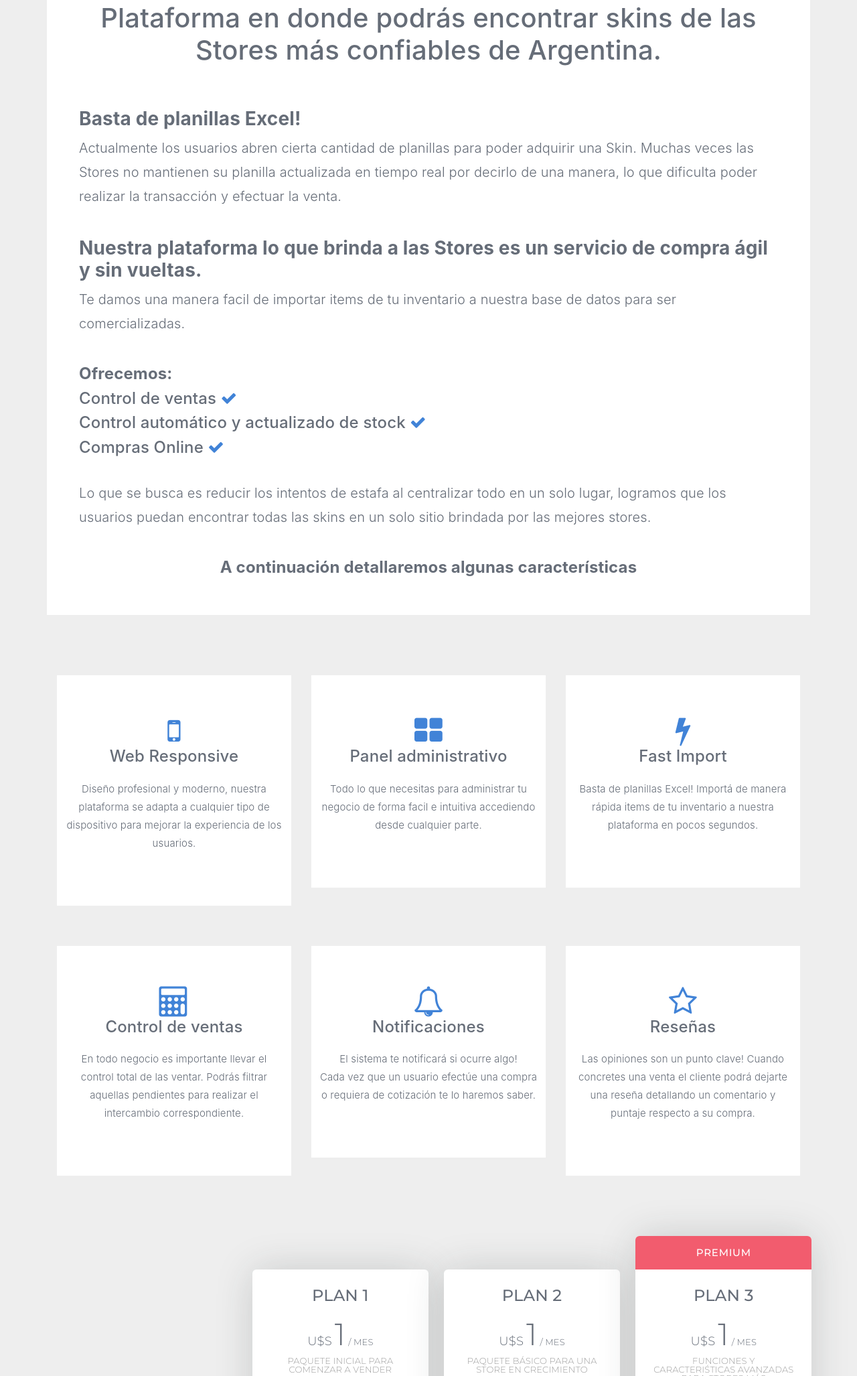
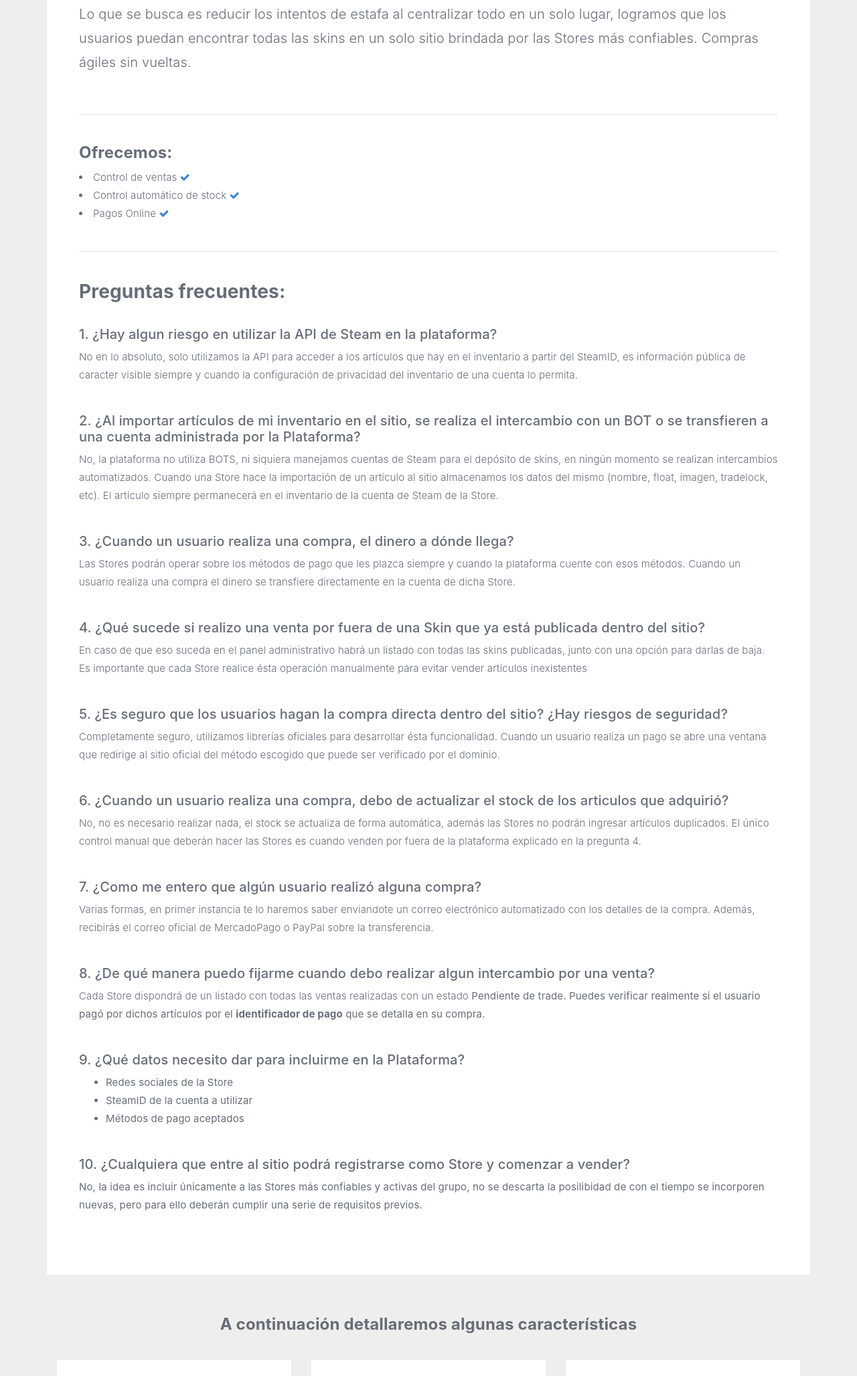
Before and after one commit to German-Cinelli/stores-pricing, a plain HTML site: page index.html in a window 1280 px wide. Shown: the part 70-2124 px from the top of the page at 67% size. Drawn offline with Linux system fonts and the light colour scheme.

Commit message:
4th commit

```diff
--- a/index.html
+++ b/index.html
@@ -52,34 +52,97 @@
   </style>
 
   <div class="container p-5" style="background-color: #fff">
-    <h1 class="text-center">Plataforma en donde podrás encontrar skins de las Stores más confiables de Argentina.</h1>
-    <br>
-    <br>
-    <h3><strong>Basta de planillas Excel!</strong></h3>
-    <p class="lead">Actualmente los usuarios abren cierta cantidad de planillas para poder adquirir una Skin. Muchas veces las Stores no mantienen su planilla actualizada en tiempo real por decirlo de una manera, lo que dificulta poder realizar la transacción y efectuar la venta.</p>
-    <br>
-    <h3><strong>Nuestra plataforma lo que brinda a las Stores es un servicio de compra ágil y sin vueltas.</strong></h3>
-    <p class="lead">Te damos una manera facil de importar items de tu inventario a nuestra base de datos para ser comercializadas.</p>
+
+    <p class="lead">Lo que se busca es reducir los intentos de estafa al centralizar todo en un solo lugar, logramos que los usuarios puedan encontrar todas las skins en un solo sitio brindada por las Stores más confiables. Compras ágiles sin vueltas.</p>
 
     <br>
+    <hr>
+    <br>
+
     <h4><strong>Ofrecemos:</strong></h4>
+    <div class="row">
 
-      <h4>Control de ventas <i class="fa fa-check"></i> </h4>
-      <h4>Control automático y actualizado de stock <i class="fa fa-check"></i> </h4>
-      <h4>Compras Online <i class="fa fa-check"></i> </h4>
+      <div class="col-sm-12 col-md-6 col-lg-12">
+        <li>Control de ventas <i class="fa fa-check"></i></li>
+        <li>Control automático de stock <i class="fa fa-check"></i></li>
+        <li>Pagos Online <i class="fa fa-check"></i></li>
+      </div>
+
+      <div class="col-sm-12 col-md-6 col-lg-12">
+
+      </div>
+
+    </div>
+
+
+      <br>
+      <hr>
+      <br>
+      <h3><strong>Preguntas frecuentes:</strong></h3>
+      <br>
+      <h5>1. ¿Hay algun riesgo en utilizar la API de Steam en la plataforma?</h5>
+      <p>No en lo absoluto, solo utilizamos la API para acceder a los artículos que hay en el inventario a partir del SteamID, es información pública de caracter visible siempre y cuando la configuración de privacidad del inventario de una cuenta lo permita.</p>
 
       <br>
 
-      <p class="lead">Lo que se busca es reducir los intentos de estafa al centralizar todo en un solo lugar, logramos que los usuarios puedan encontrar todas las skins en un solo sitio brindada por las mejores stores.</p>
+      <h5>2. ¿Al importar artículos de mi inventario en el sitio, se realiza el intercambio con un BOT o se transfieren a una cuenta administrada por la Plataforma?</h5>
+      <p>No, la plataforma no utiliza BOTS, ni siquiera manejamos cuentas de Steam para el depósito de skins, en ningún momento se realizan intercambios automatizados. Cuando una Store hace la importación de un artículo al sitio almacenamos los datos del mismo (nombre, float, imagen, tradelock, etc). El artículo siempre permanecerá en el inventario de la cuenta de Steam de la Store.</p>
 
       <br>
 
-      <h4 class="text-center"><strong>A continuación detallaremos algunas características</strong></h4>
+      <h5>3. ¿Cuando un usuario realiza una compra, el dinero a dónde llega?</h5>
+      <p>Las Stores podrán operar sobre los métodos de pago que les plazca siempre y cuando la plataforma cuente con esos métodos. Cuando un usuario realiza una compra el dinero se transfiere directamente en la cuenta de dicha Store.</p>
+
+      <br>
+
+      <h5>4. ¿Qué sucede si realizo una venta por fuera de una Skin que ya está publicada dentro del sitio?</h5>
+      <p>En caso de que eso suceda en el panel administrativo habrá un listado con todas las skins publicadas, junto con una opción para darlas de baja. Es importante que cada Store realice ésta operación manualmente para evitar vender artículos inexistentes</p>
+
+      <br>
+
+      <h5>5. ¿Es seguro que los usuarios hagan la compra directa dentro del sitio? ¿Hay riesgos de seguridad?</h5>
+      <p>Completamente seguro, utilizamos librerías oficiales para desarrollar ésta funcionalidad. Cuando un usuario realiza un pago se abre una ventana que redirige al sitio oficial del método escogido que puede ser verificado por el dominio.</p>
+
+      <br>
+
+      <h5>6. ¿Cuando un usuario realiza una compra, debo de actualizar el stock de los articulos que adquirió?</h5>
+      <p>No, no es necesario realizar nada, el stock se actualiza de forma automática, además las Stores no podrán ingresar artículos duplicados. El único control manual que deberán hacer las Stores es cuando venden por fuera de la plataforma explicado en la pregunta 4.</p>
+
+      <br>
+
+      <h5>7. ¿Como me entero que algún usuario realizó alguna compra?</h5>
+      <p>Varias formas, en primer instancia te lo haremos saber enviandote un correo electrónico automatizado con los detalles de la compra. Además, recibirás el correo oficial de MercadoPago o PayPal sobre la transferencia.</p>
+
+      <br>
+
+      <h5>8. ¿De qué manera puedo fijarme cuando debo realizar algun intercambio por una venta?</h5>
+      <p>Cada Store dispondrá de un listado con todas las ventas realizadas con un estado <strong>Pendiente de trade</stong>. Puedes verificar realmente si el usuario pagó por dichos artículos por el <strong>identificador de pago</strong> que se detalla en su compra.</p>
+
+      <br>
+
+      <h5>9. ¿Qué datos necesito dar para incluirme en la Plataforma?</h5>
+
+      <ul>
+        <li>Redes sociales de la Store</li>
+        <li>SteamID de la cuenta a utilizar</li>
+        <li>Métodos de pago aceptados</li>
+      </ul>
+
+      <br>
+
+      <h5>10. ¿Cualquiera que entre al sitio podrá registrarse como Store y comenzar a vender?</h5>
+      <p>No, la idea es incluir únicamente a las Stores más confiables y activas del grupo, no se descarta la posilibidad de con el tiempo se incorporen nuevas, pero para ello deberán cumplir una serie de requisitos previos.</p>
+
+      <br>
+
   </div>
 
 
   <div class="box">
     <div class="container">
+
+      <h4 class="text-center"><strong>A continuación detallaremos algunas características</strong></h4>
+
      	<div class="row">
 
 			    <div class="col-lg-4 col-md-12 col-sm-12">
@@ -110,7 +173,7 @@
            </div>
 
            <div class="text">
-             <span>Todo lo que necesitas para administrar tu negocio de forma facil e intuitiva accediendo desde cualquier parte.</span>
+             <span>Todo lo que necesitas para administrar tu Store de forma fácil e intuitiva accediendo desde cualquier parte.</span>
            </div>
 
           </div>
@@ -144,7 +207,7 @@
           </div>
 
           <div class="text">
-            <span>En todo negocio es importante llevar el control total de las ventar. Podrás filtrar aquellas pendientes para realizar el intercambio correspondiente.</span>
+            <span>En todo negocio es importante llevar el control total de las ventas. Podrás filtrar aquellas pendientes de trade para realizar el intercambio correspondiente.</span>
           </div>
 
          </div>
@@ -222,23 +285,23 @@
                         </li>
                         <li class="">
                             <span>Ventas Online</span>
-                              <i class="fa fa-question-circle" data-toggle="tooltip" data-placement="right" title="Las compras efectuadas por los usuarios se acreditarán instantáneamente en tu cuenta de MercadoPago."></i>
+                              <i class="fa fa-question-circle" data-toggle="tooltip" data-placement="right" title="Las compras efectuadas por los usuarios se acreditarán instantáneamente en tu cuenta correspondiente."></i>
                         </li>
                         <li class="">
                             <span>Cotizaciones</span>
-                              <i class="fa fa-question-circle" data-toggle="tooltip" data-placement="right" title="Podras realizar cotizaciones de los usuarios que quieran vender su skin o inventario."></i>
+                              <i class="fa fa-question-circle" data-toggle="tooltip" data-placement="right" title="Podras realizar cotizaciones de los usuarios que quieran vender sus artículos."></i>
                         </li>
                         <li class="">
                             <span>Banners</span>
-                              <i class="fa fa-question-circle" data-toggle="tooltip" data-placement="right" title="Los banners publicitarios serán en tamaño grande que también apareceran en la página de inicio."></i>
+                              <i class="fa fa-question-circle" data-toggle="tooltip" data-placement="right" title="Los banners publicitarios serán en tamaño medio y se situarán en nuestra página de inicio, será lo primero que verán los visitantes."></i>
                         </li>
                         <li class="">
                             <span>Reviews</span>
-                              <i class="fa fa-question-circle" data-toggle="tooltip" data-placement="right" title="Al concretar una venta los usuarios podrán realizar una review sobre la misma seleccionando puntaje y dejando un comentario, las reviews serán visualizadas en la página de tu Store."></i>
+                              <i class="fa fa-question-circle" data-toggle="tooltip" data-placement="right" title="Al concretar una venta los usuarios podrán realizar una review sobre la misma seleccionando puntaje y dejando un comentario, las reviews serán de caracter visible en la página de tu Store."></i>
                         </li>
                         <li class="">
                             <span>Sorteos remunerados</span>
-                              <i class="fa fa-question-circle" data-toggle="tooltip" data-placement="right" title="En simples palabras, podrás rifar skins, los usuarios al comprar un ticket generan una posibilidad, los sorteos tienen una fecha límite y deben realizarse en directo por alguna plataforma de streaming. La store debe hacer un clip del momento exacto del sorteo para publicarlo en nuestra plataforma fijando el ganador."></i>
+                              <i class="fa fa-question-circle" data-toggle="tooltip" data-placement="right" title="En simples palabras, podrás rifar skins, los usuarios al comprar un ticket generan una posibilidad, los sorteos tienen una fecha límite y deben realizarse en directo por alguna plataforma de streaming. La store debe hacer un clip del momento exacto del sorteo para publicarlo en nuestra plataforma fijando al ganador."></i>
                         </li>
 
                     </ul>
@@ -281,10 +344,10 @@
                             <i class="fa fa-check"></i>
                         </li>
                         <li class="">
-                            +9
+                            +15
                         </li>
                         <li class="">
-                            +0
+                            +6
                         </li>
                         <li class="">
                             <i class="fa fa-check"></i>
@@ -344,10 +407,10 @@
                             <i class="fa fa-check"></i>
                         </li>
                         <li class="">
-                            +21
+                            +27
                         </li>
                         <li class="">
-                            +2
+                            +9
                         </li>
                         <li class="">
                             <i class="fa fa-check"></i>
@@ -410,10 +473,10 @@
                             <i class="fa fa-check"></i>
                         </li>
                         <li class="">
-                            +39
+                            +42
                         </li>
                         <li class="">
-                            +5
+                            +15
                         </li>
                         <li class="">
                             <i class="fa fa-check"></i>
```
